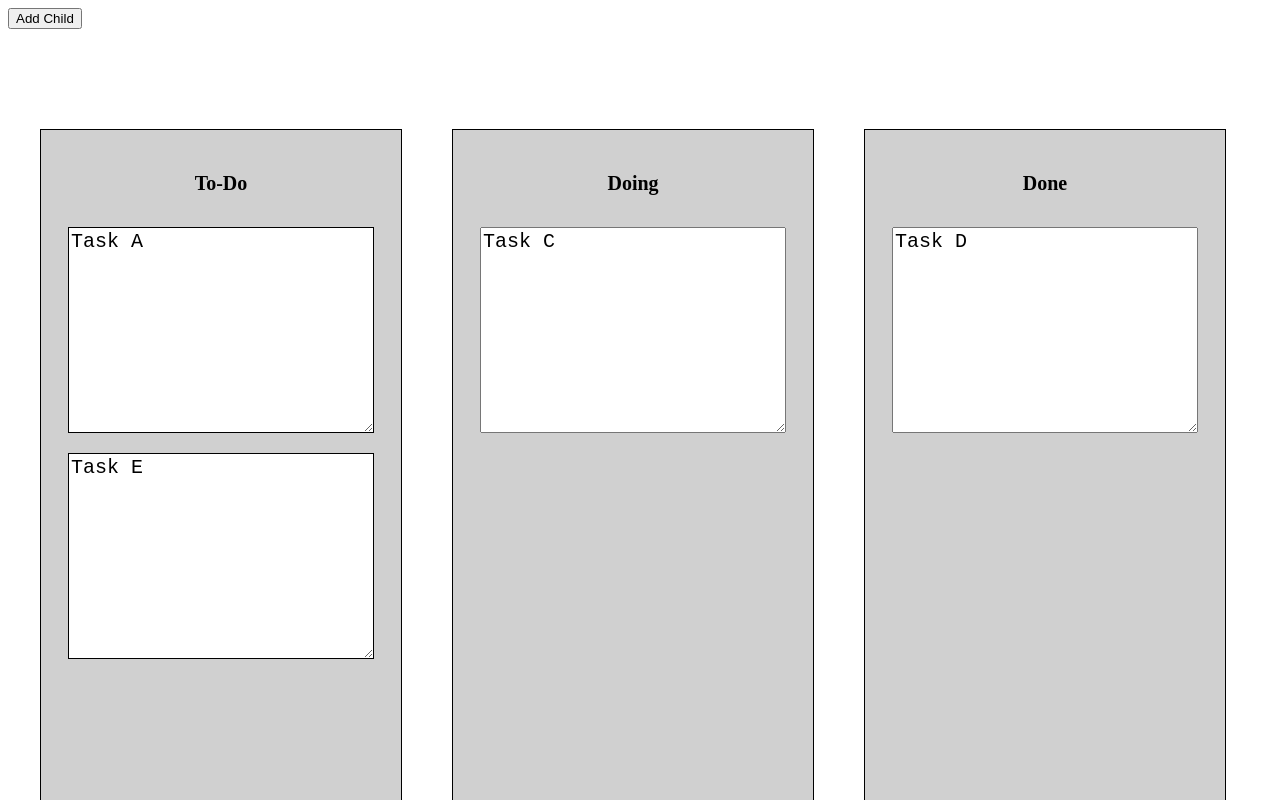
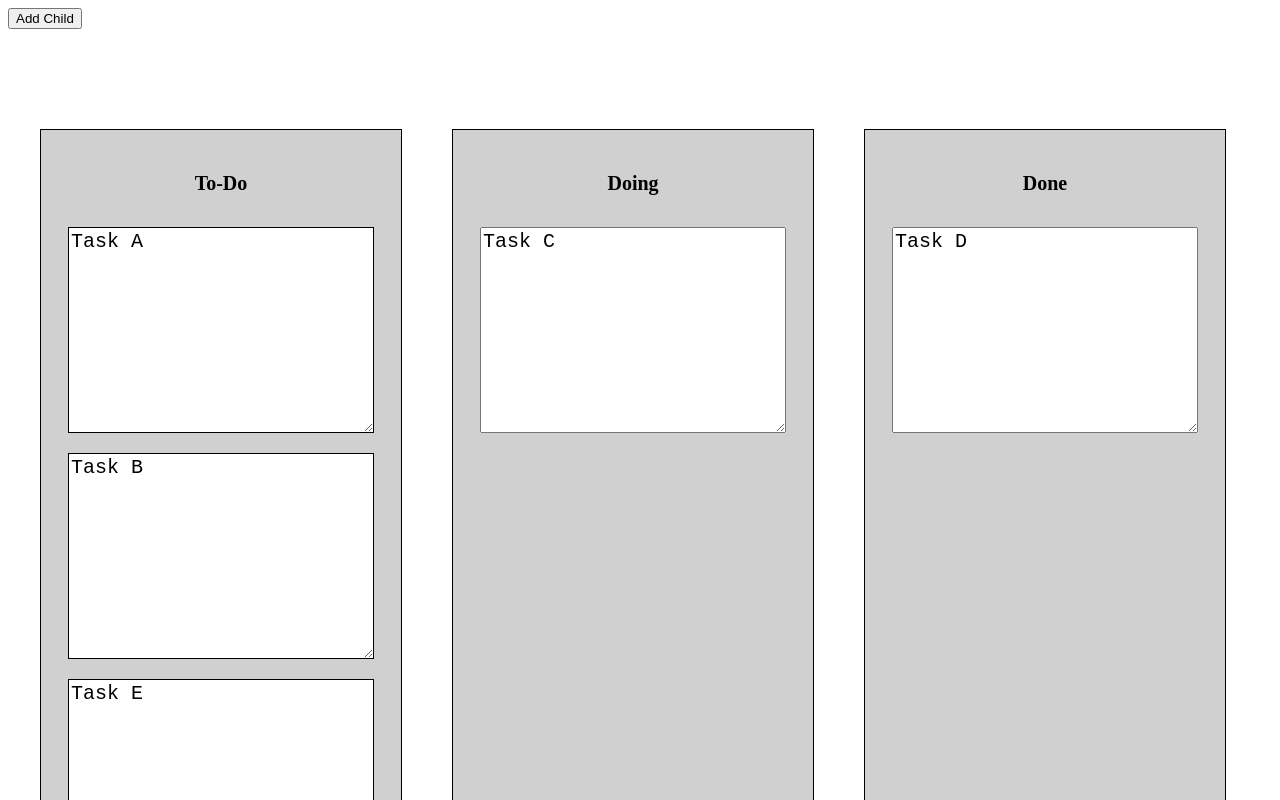
Before and after one commit to ShihYuChang/InfoSnap, a React (Create React App) app: page /drag in a window 1280 px wide. Shown: the top 800 px of the page. Built offline with nearby package versions, Linux system fonts and the light colour scheme.

Commit message:
Removing the dragged element when dragging and adding the element when dropped

```diff
--- a/src/components/Drag.js
+++ b/src/components/Drag.js
@@ -75,9 +75,12 @@ function allowDrop(event) {
 }
 
 export default function Drag() {
+  window.addEventListener('click', (e) => {
+    console.log(e.target.id);
+  });
   const cards = [
     { title: 'Task A', status: 'to-do', visible: true },
-    // { title: 'Task B', status: 'to-do', visible: false },
+    { title: 'Task B', status: 'to-do', visible: true },
     { title: 'Task E', status: 'to-do', visible: true },
     { title: 'Task C', status: 'doing', visible: true },
     { title: 'Task D', status: 'done', visible: true },
@@ -89,7 +92,7 @@ export default function Drag() {
   const [draggingCardId, setDraggingCardId] = useState(null);
   function dragStart(event) {
     // const cards = [...db];
-    // cards.splice(2, 1);
+    // cards.splice(event.target.id, 1);
     // event.dataTransfer.setData('Text', event.target.id);
     // console.log(cards);
     setSelectedCard(Number(event.target.id));
@@ -99,7 +102,8 @@ export default function Drag() {
 
   function drop(event) {
     const cards = [...db];
-    cards.splice(0, 1, {
+    const targetIndex = Number(event.target.id);
+    cards.splice(targetIndex, 1, {
       title: 'Task G',
       status: 'to-do',
       visible: true,
@@ -115,9 +119,14 @@ export default function Drag() {
     setHasDraggedOver(false);
   }
 
-  function appendChild() {
+  function appendChild(e) {
     const cards = [...db];
-    cards.splice(0, 0, { title: '', status: 'to-do', visible: false });
+    const targetIndex = Number(e.target.id);
+    cards.splice(targetIndex, 1, {
+      title: '',
+      status: 'to-do',
+      visible: false,
+    });
     setDb(cards);
   }
 
@@ -125,7 +134,7 @@ export default function Drag() {
     if (!hasDraggedOver) {
       const targetIndex = Number(e.target.id);
       console.log(targetIndex);
-      appendChild();
+      appendChild(e);
       setHasDraggedOver(true);
     }
     // const parentId = e.target.parentNode.id;
@@ -187,6 +196,7 @@ export default function Drag() {
             return card.status === 'doing' ? (
               <Card
                 onDragStart={dragStart}
+                onDragOver={dragOver}
                 draggable={true}
                 id={index}
                 opacity={index === selectedCard && isDragging ? 0.01 : 1}
```
